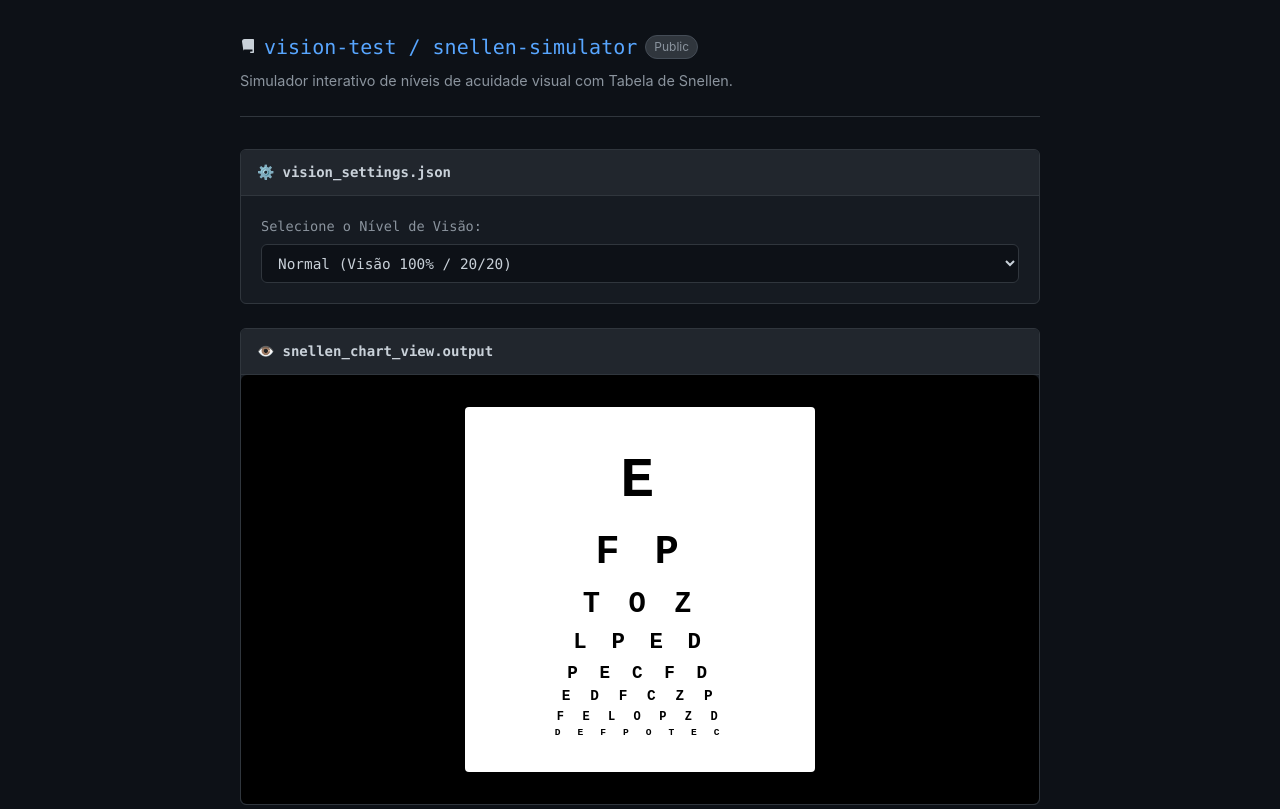
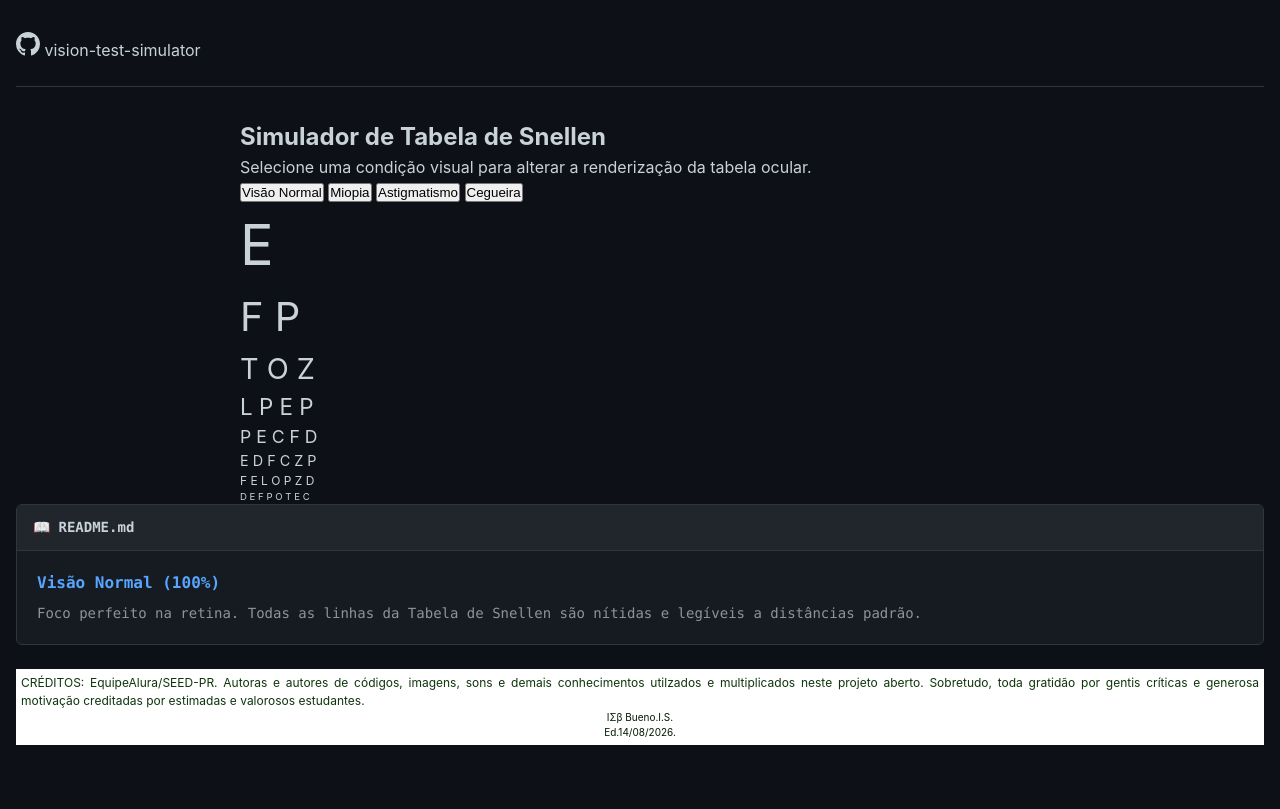
Before and after one commit to isa2605/vis-o, a plain HTML site: page index.html in a window 1280 px wide. Shown: the top 809 px of the page. Drawn offline with Linux system fonts and the light colour scheme.

Commit message:
Refactor index.html structure and update title
Updated the title and added a header section with a logo and description. Removed unnecessary elements and restructured the main content for better clarity.

```diff
--- a/index.html
+++ b/index.html
@@ -3,60 +3,50 @@
 <head>
   <meta charset="UTF-8">
   <meta name="viewport" content="width=device-width, initial-scale=1.0">
-  <title>vision-test / snellen-simulator</title>
+  <title>vision-test-simulator / SnellenChart</title>
   <link rel="stylesheet" href="style.css">
 </head>
 <body>
+  <header class="gh-header">
+    <div class="gh-logo">
+      <svg height="24" viewBox="0 0 16 16" width="24" fill="currentColor">
+        <path d="M8 0c4.42 0 8 3.58 8 8a8.013 8.013 0 0 1-5.45 7.59c-.4.08-.55-.17-.55-.38 0-.27.01-1.13.01-2.2 0-.75-.25-1.23-.54-1.48 1.78-.2 3.65-.88 3.65-3.95 0-.88-.31-1.59-.82-2.15.08-.2.36-1.02-.08-2.12 0 0-.67-.22-2.2.82-.64-.18-1.32-.27-2-.27-.68 0-1.36.09-2 .27-1.53-1.03-2.2-.82-2.2-.82-.44 1.1-.16 1.92-.08 2.12-.51.56-.82 1.28-.82 2.15 0 3.06 1.86 3.75 3.64 3.95-.23.2-.44.55-.51 1.07-.46.21-1.61.55-2.33-.66-.15-.24-.6-.83-1.23-.82-.67.01-.27.38.01.53.34.19.73.9.82 1.13.16.45.68 1.31 2.69.94 0 .67.01 1.3.01 1.49 0 .21-.15.45-.55.38A7.995 7.995 0 0 1 0 8c0-4.42 3.58-8 8-8z"></path>
+      </svg>
+      <span>vision-test-simulator</span>
+    </div>
+  </header>
 
-  <div class="container">
-    <header>
-      <div class="repo-title">
-        <svg class="octicon" viewBox="0 0 16 16" version="1.1" width="16" height="16" aria-hidden="true">
-          <path fill="currentColor" d="M2 2.5A2.5 2.5 0 0 1 4.5 0h8.75a.75.75 0 0 1 .75.75v12.5a.75.75 0 0 1-.75.75h-2.5a.75.75 0 0 1 0-1.5h1.75v-2h-8a1 1 0 0 0-1 1v.69dM2.5 7.5A1.5 1.5 0 0 1 4 6h9.25a.75.75 0 0 1 .75.75v3.5a.75.75 0 0 1-.75.75H4a1.5 1.5 0 0 1-1.5-1.5v-2z"></path>
-        </svg>
-        <h1>vision-test / snellen-simulator</h1>
-        <span class="badge">Public</span>
-      </div>
-      <p class="repo-desc">Simulador interativo de níveis de acuidade visual com Tabela de Snellen.</p>
-    </header>
+  <main class="container">
+    <div class="repo-meta">
+      <h2>Simulador de Tabela de Snellen</h2>
+      <p>Selecione uma condição visual para alterar a renderização da tabela ocular.</p>
+    </div>
 
-    <div class="card">
-      <div class="card-header">
-        <span class="file-icon">⚙️</span> vision_settings.json
-      </div>
-      <div class="card-body">
-        <div class="form-group">
-          <label for="visionLevel">Selecione o Nível de Visão:</label>
-          <select id="visionLevel">
-            <option value="normal">Normal (Visão 100% / 20/20)</option>
-            <option value="miopia">Embaçado (Miopia)</option>
-            <option value="astigmatismo">Borrado (Astigmatismo)</option>
-            <option value="cegueira">Tudo Preto (Cegueira Total)</option>
-          </select>
-        </div>
+    <div class="controls">
+      <button class="btn active" data-vision="normal">Visão Normal</button>
+      <button class="btn" data-vision="miopia">Miopia</button>
+      <button class="btn" data-vision="astigmatismo">Astigmatismo</button>
+      <button class="btn" data-vision="cegueira">Cegueira</button>
+    </div>
+
+    <div class="chart-wrapper">
+      <div id="blindness-screen" class="blindness-overlay"></div>
+      <div id="snellen-chart" class="snellen-chart vision-normal">
+        <div class="line line-1">E</div>
+        <div class="line line-2">F P</div>
+        <div class="line line-3">T O Z</div>
+        <div class="line line-4">L P E P</div>
+        <div class="line line-5">P E C F D</div>
+        <div class="line line-6">E D F C Z P</div>
+        <div class="line line-7">F E L O P Z D</div>
+        <div class="line line-8">D E F P O T E C</div>
       </div>
     </div>
+  </main>
 
-
-    <div class="card">
-      <div class="card-header">
-        <span class="file-icon">👁️</span> snellen_chart_view.output
-      </div>
-      <div class="card-body snellen-container">
-
-        <div id="snellenBoard" class="snellen-board mode-normal">
-          <div class="snellen-line line-1">E</div>
-          <div class="snellen-line line-2">F P</div>
-          <div class="snellen-line line-3">T O Z</div>
-          <div class="snellen-line line-4">L P E D</div>
-          <div class="snellen-line line-5">P E C F D</div>
-          <div class="snellen-line line-6">E D F C Z P</div>
-          <div class="snellen-line line-7">F E L O P Z D</div>
-          <div class="snellen-line line-8">D E F P O T E C</div>
-        </div>
-
-      </div>
-    </div>
+  <script src="script.js"></script>
+</body>
+</html>
 
     <div class="card">
       <div class="card-header">
```
